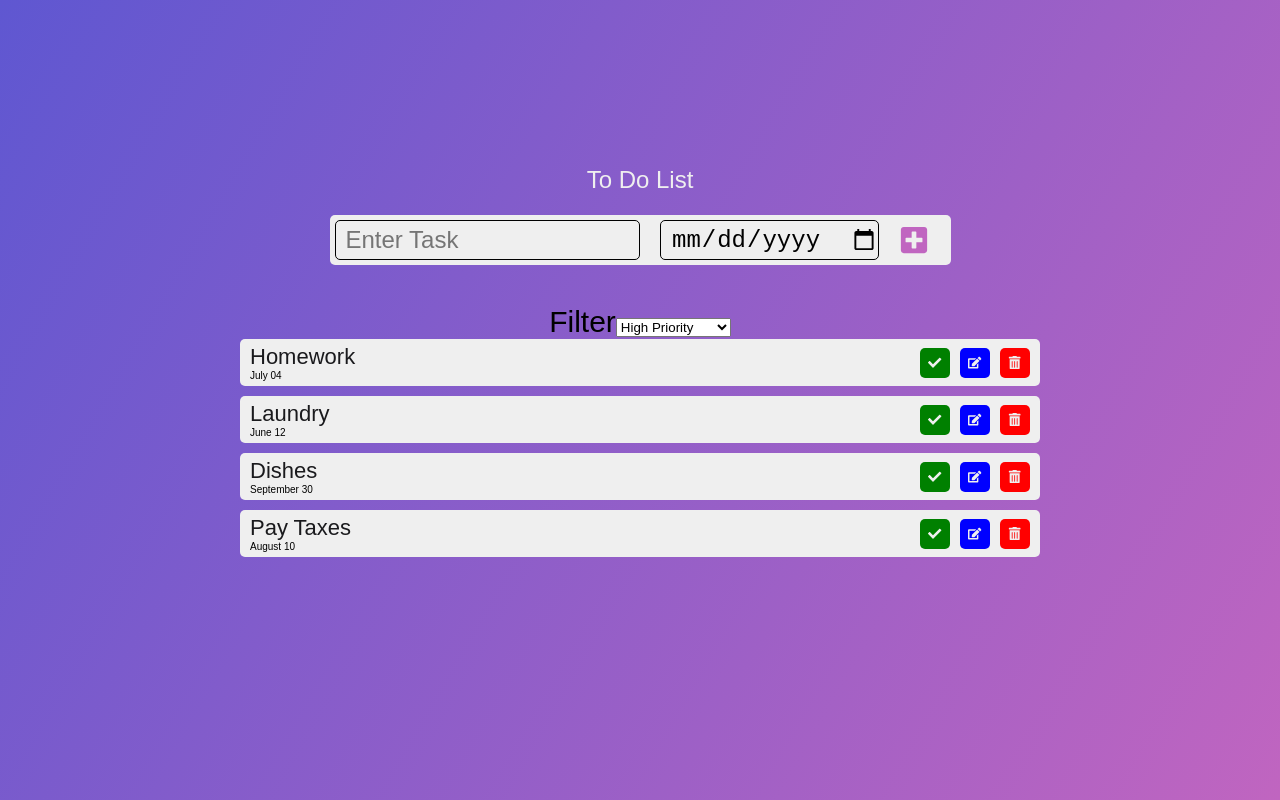
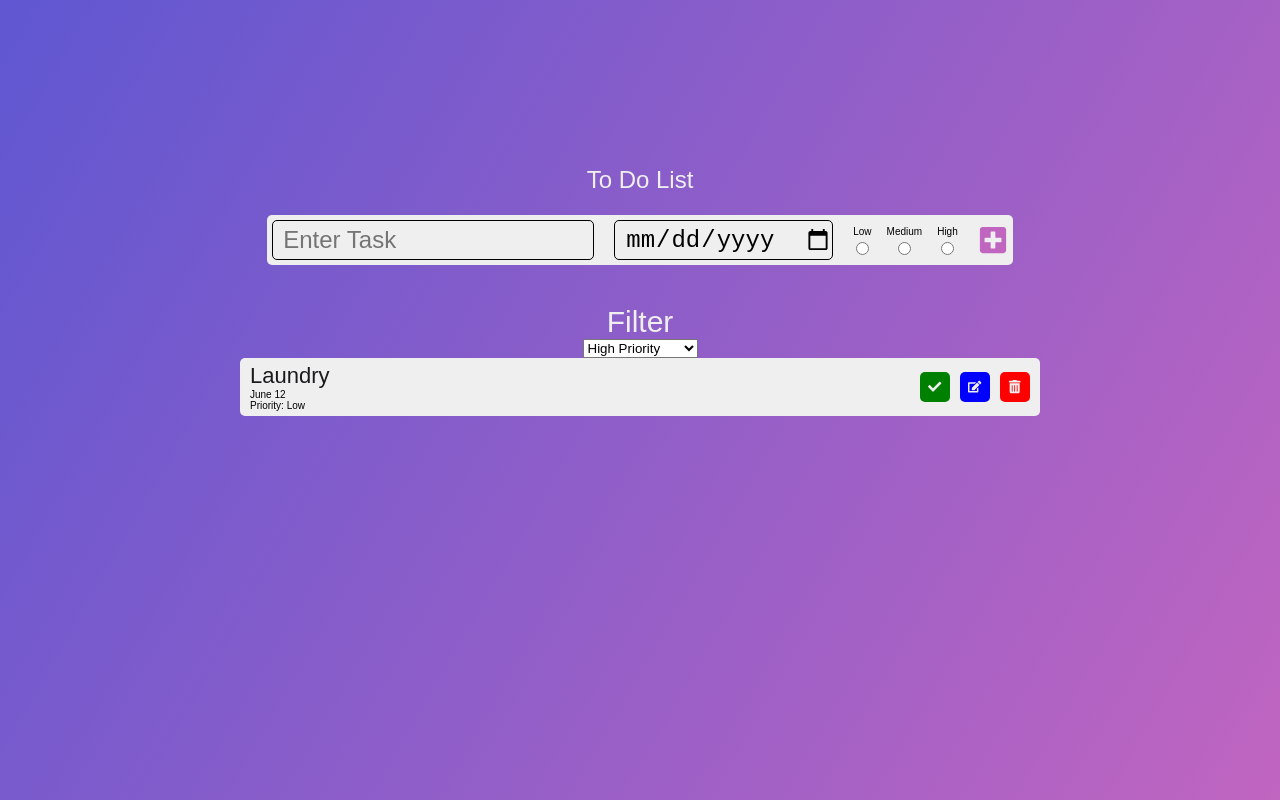
Before and after one commit to snkennedy21/React-To-Do-List, a React (Create React App) app: page / in a window 1280 px wide. Built offline with nearby package versions, Linux system fonts and the light colour scheme.

Commit message:
add working filter

```diff
--- a/src/App.js
+++ b/src/App.js
@@ -2,14 +2,33 @@ import "./App.css";
 import List from "./components/listComponents/List";
 import Form from "./components/formComponents/Form";
 import { useState } from "react";
-import ListFilter from "./components/listFilterComponents/ListFilter";
 
 function App() {
   const toDoItems = [
-    { id: "e1", taskName: "Homework", completionDate: new Date(2022, 6, 4) },
-    { id: "e2", taskName: "Laundry", completionDate: new Date(2022, 5, 12) },
-    { id: "e3", taskName: "Dishes", completionDate: new Date(2022, 8, 30) },
-    { id: "e4", taskName: "Pay Taxes", completionDate: new Date(2022, 7, 10) },
+    {
+      id: "e1",
+      taskName: "Homework",
+      completionDate: new Date(2022, 6, 4),
+      priorityLevel: "Medium",
+    },
+    {
+      id: "e2",
+      taskName: "Laundry",
+      completionDate: new Date(2022, 5, 12),
+      priorityLevel: "Low",
+    },
+    {
+      id: "e3",
+      taskName: "Dishes",
+      completionDate: new Date(2022, 8, 30),
+      priorityLevel: "Medium",
+    },
+    {
+      id: "e4",
+      taskName: "Pay Taxes",
+      completionDate: new Date(2022, 7, 10),
+      priorityLevel: "High",
+    },
   ];
   const [list, setList] = useState(toDoItems);
 
@@ -19,8 +38,6 @@ function App() {
     });
   };
 
-  console.log(list);
-
   return (
     <div className="application__container">
       <section className="application__section">
@@ -28,7 +45,6 @@ function App() {
           <header className="header">To Do List</header>
         </div>
         <Form onSaveTaskData={saveTaskDataHandler}></Form>
-        <ListFilter></ListFilter>
         <List toDoItems={list}></List>
       </section>
     </div>
--- a/src/components/formComponents/Form.css
+++ b/src/components/formComponents/Form.css
@@ -72,7 +72,12 @@
   gap: 2rem;
 }
 
-.form__radio__container {
+.form__input__priorities__container {
+  display: flex;
+  gap: 1.5rem;
+}
+
+.form__input__radio__container {
   display: flex;
   flex-direction: column;
   align-items: center;
--- a/src/components/formComponents/Form.js
+++ b/src/components/formComponents/Form.js
@@ -5,6 +5,7 @@ import { useState } from "react";
 const Form = function (props) {
   const [enteredTask, setEnteredTask] = useState("");
   const [enteredDate, setEnteredDate] = useState("");
+  const [enteredPriority, setEnteredPriority] = useState("");
 
   const taskChangeHandler = function (e) {
     setEnteredTask(e.target.value);
@@ -14,6 +15,10 @@ const Form = function (props) {
     setEnteredDate(e.target.value);
   };
 
+  const priorityChangeHandler = function (e) {
+    setEnteredPriority(e.target.value);
+  };
+
   const formSubmitHandler = function (e) {
     e.preventDefault();
 
@@ -21,9 +26,13 @@ const Form = function (props) {
       id: Math.random().toString(),
       taskName: enteredTask,
       completionDate: new Date(enteredDate),
+      priorityLevel: enteredPriority,
     };
 
     props.onSaveTaskData(taskData);
+    setEnteredTask("");
+    setEnteredDate("");
+    setEnteredPriority("");
   };
 
   return (
@@ -34,12 +43,43 @@ const Form = function (props) {
           className="form__input--text"
           type="text"
           placeholder="Enter Task"
+          value={enteredTask}
         />
         <input
           onChange={dateChangeHandler}
           className="form__input--date"
           type="date"
+          value={enteredDate}
         />
+        <div className="form__input__priorities__container">
+          <div className="form__input__radio__container">
+            <label>Low</label>
+            <input
+              onChange={priorityChangeHandler}
+              name="priority"
+              type="radio"
+              value="Low"
+            />
+          </div>
+          <div className="form__input__radio__container">
+            <label>Medium</label>
+            <input
+              onChange={priorityChangeHandler}
+              name="priority"
+              type="radio"
+              value="Medium"
+            />
+          </div>
+          <div className="form__input__radio__container">
+            <label>High</label>
+            <input
+              onChange={priorityChangeHandler}
+              name="priority"
+              type="radio"
+              value="High"
+            />
+          </div>
+        </div>
         <button className="form__button" type="submit">
           <FaPlusSquare className="form__button__icon" />
         </button>
--- a/src/components/listComponents/List.css
+++ b/src/components/listComponents/List.css
@@ -3,4 +3,6 @@
   flex-direction: column;
   justify-content: center;
   align-items: center;
+  overflow-y: auto;
+  height: calc(100% - 100px);
 }
--- a/src/components/listComponents/List.js
+++ b/src/components/listComponents/List.js
@@ -1,13 +1,32 @@
 import { useState } from "react";
 import ListElement from "./ListElement";
 import "./List.css";
+import ListFilter from "./ListFilter";
 
 const List = function (props) {
+  const [priorityLevel, setPriorityLevel] = useState("Low");
+
+  const saveFilterDataHandler = function (selectedFilterValue) {
+    setPriorityLevel(selectedFilterValue);
+  };
+
+  const filteredList = props.toDoItems.filter(
+    (el) => el.priorityLevel === priorityLevel
+  );
+
   return (
-    <div className="list">
-      {props.toDoItems.map((el) => (
-        <ListElement key={el.id} task={el.taskName} date={el.completionDate} />
-      ))}
+    <div>
+      <ListFilter onSaveFilterData={saveFilterDataHandler}></ListFilter>
+      <div className="list">
+        {filteredList.map((el) => (
+          <ListElement
+            key={el.id}
+            task={el.taskName}
+            date={el.completionDate}
+            priority={el.priorityLevel}
+          />
+        ))}
+      </div>
     </div>
   );
 };
--- a/src/components/listComponents/ListElement.js
+++ b/src/components/listComponents/ListElement.js
@@ -6,6 +6,7 @@ const ListElement = function (props) {
   const month = props.date.toLocaleString("en-US", { month: "long" });
   const day = props.date.toLocaleString("en-US", { day: "2-digit" });
   const [task, setTask] = useState(props.task);
+  const [priority, setPriority] = useState(props.priority);
 
   const editTaskHandler = function () {
     setTask("Changed");
@@ -16,6 +17,7 @@ const ListElement = function (props) {
       <div className="list__element__item">
         <div className="list__element__task">{task}</div>
         <div className="list__element__date">{`${month} ${day}`}</div>
+        <div className="list__element__priority">Priority: {priority}</div>
       </div>
       <div className="list__button__container">
         <button className="list__button list__button--check">
--- a/src/components/listFilterComponents/ListFilter.js
+++ b/src/components/listComponents/ListFilter.js
@@ -1,14 +1,19 @@
 import "./listFilter.css";
 
-const ListFilter = function () {
+const ListFilter = function (props) {
+  const filterChangeHandler = function (e) {
+    const selectedFilterValue = e.target.value;
+    props.onSaveFilterData(selectedFilterValue);
+  };
+
   return (
     <div className="list-filter__container">
       <div className="list-filter">
         <label className="list-filter__label">Filter</label>
-        <select className="list-filter__select">
+        <select onChange={filterChangeHandler} className="list-filter__select">
           <option value="High">High Priority</option>
           <option value="Medium">Medium Priority</option>
-          <option value="High">Low Priority</option>
+          <option value="Low">Low Priority</option>
         </select>
       </div>
     </div>
--- a/src/components/listFilterComponents/listFilter.css
+++ b/src/components/listComponents/listFilter.css
@@ -4,7 +4,17 @@
   justify-content: center;
 }
 
+.list-filter {
+  display: flex;
+  flex-direction: column;
+  align-items: center;
+}
+
 .list-filter__label {
   font-size: 3rem;
   color: black;
 }
+
+.list-filter__label {
+  color: var(--color-white);
+}
```
